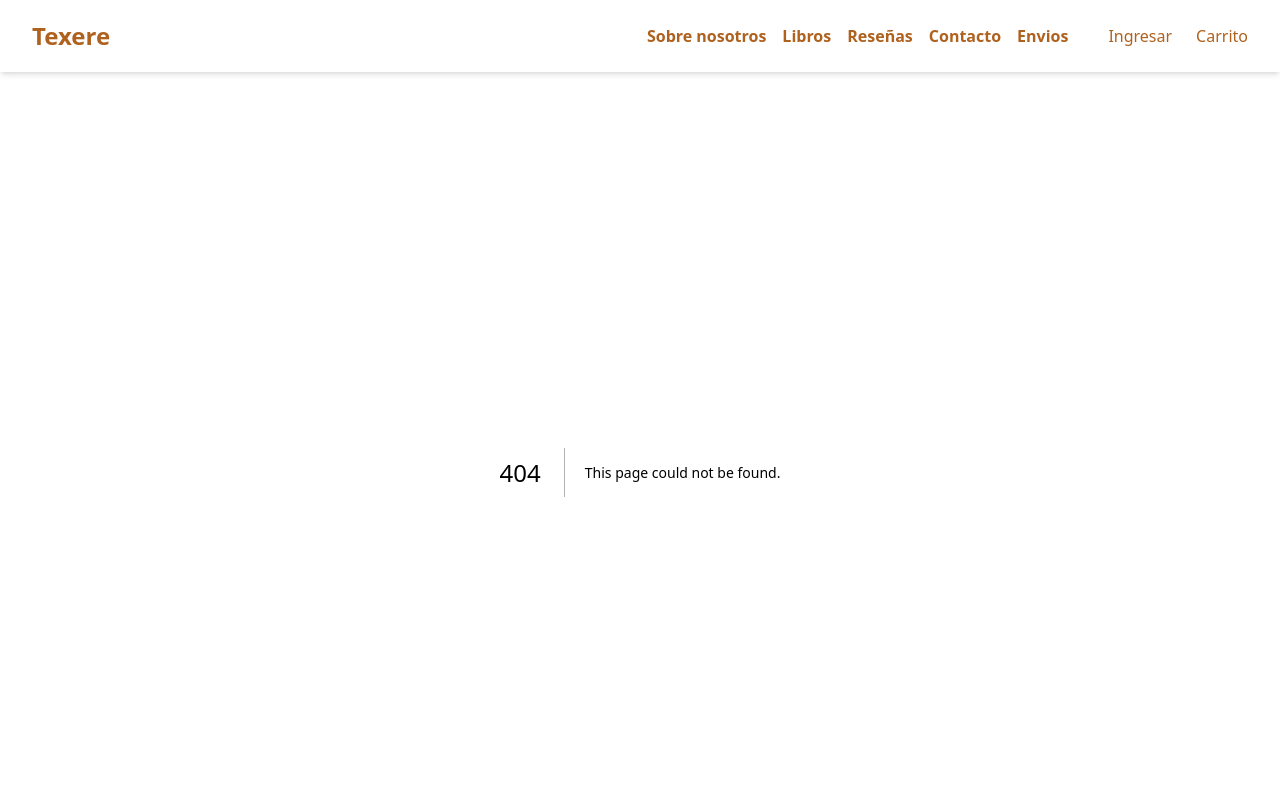
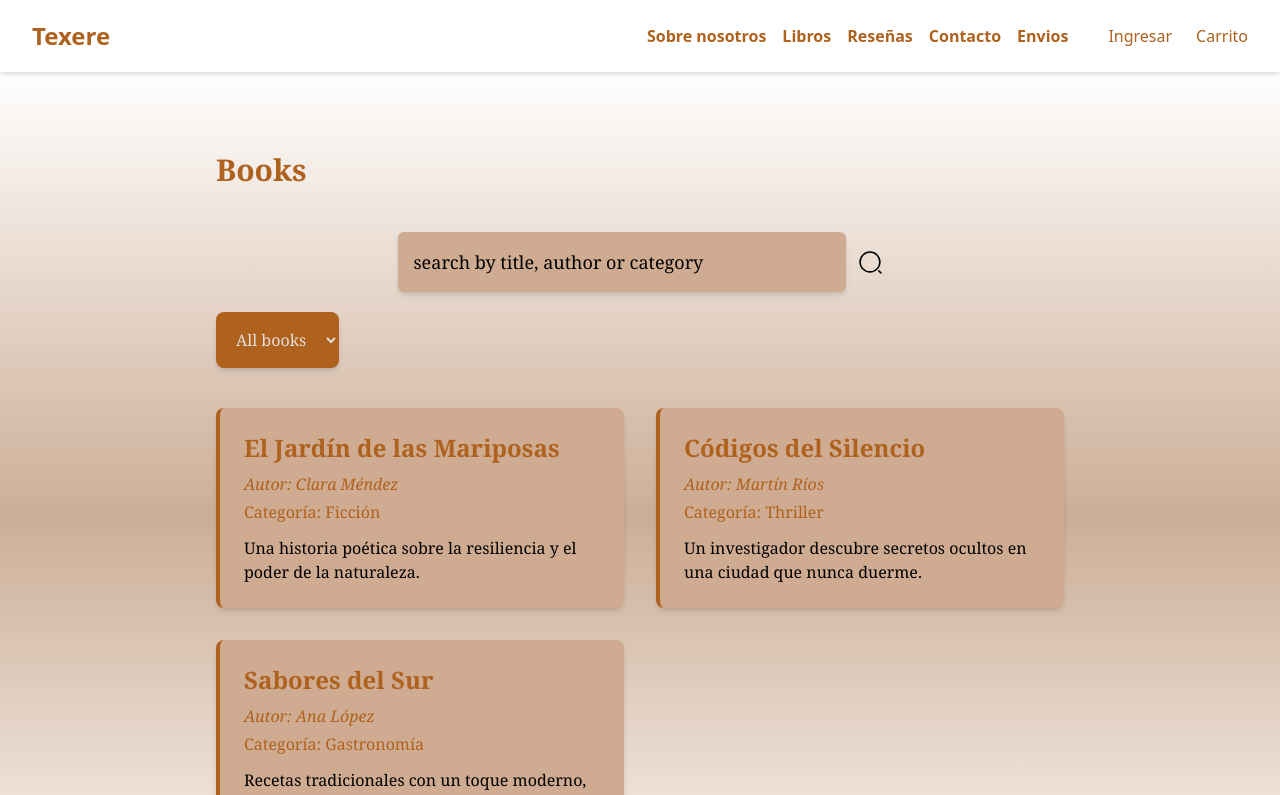
Before and after one commit to MarianaCaradec/BooksEcommerce, a Next.js app: page /libros in a window 1280 px wide. Before the commit this address had no page. Shown: the top 795 px of the page. Built offline with nearby package versions, Linux system fonts and the light colour scheme.

Commit message:
feat: added mocked books for the page's draft

```diff
--- /dev/null
+++ b/app/(pages)/libros/page.tsx
@@ -0,0 +1,118 @@
+import React from "react";
+
+const page = () => {
+  const mockBooks = [
+    {
+      title: "El Jardín de las Mariposas",
+      author: "Clara Méndez",
+      category: "Ficción",
+      description:
+        "Una historia poética sobre la resiliencia y el poder de la naturaleza.",
+    },
+    {
+      title: "Códigos del Silencio",
+      author: "Martín Ríos",
+      category: "Thriller",
+      description:
+        "Un investigador descubre secretos ocultos en una ciudad que nunca duerme.",
+    },
+    {
+      title: "Sabores del Sur",
+      author: "Ana López",
+      category: "Gastronomía",
+      description:
+        "Recetas tradicionales con un toque moderno, directo desde la Patagonia.",
+    },
+  ];
+
+  return (
+    <div className="bg-gradient-to-b from-white via-[#BF9A7C]/80 to-white min-h-screen font-serif">
+      <div className="max-w-4xl mx-auto p-6 py-20">
+        <main>
+          <h1 className="text-3xl font-bold text-[#AF611E] mb-6">Books</h1>
+
+          {/* Search Bar */}
+          <div className="flex items-center justify-center gap-3 py-5">
+            <input
+              placeholder="search by title, author or category"
+              name="text"
+              type="text"
+              // onChange={(e) => setInputSearch(e.target.value)}
+              // value={inputSearch}
+              className="bg-[#CFAC91] text-black text-lg rounded-md placeholder-black p-4 w-full max-w-md shadow-md"
+            />
+            <button
+              //   onClick={() => handleSearch(inputSearch)}
+              className="hover:scale-105 transition-transform"
+            >
+              <svg
+                xmlns="http://www.w3.org/2000/svg"
+                fill="none"
+                viewBox="0 0 24 24"
+                height="25px"
+                width="25px"
+              >
+                <path
+                  strokeLinejoin="round"
+                  strokeLinecap="round"
+                  strokeWidth={1.5}
+                  stroke="#000"
+                  d="M11.5 21C16.7467 21 21 16.7467 21 11.5C21 6.25329 16.7467 2 11.5 2C6.25329 2 2 6.25329 2 11.5C2 16.7467 6.25329 21 11.5 21Z"
+                />
+                <path
+                  strokeLinejoin="round"
+                  strokeLinecap="round"
+                  strokeWidth={1.5}
+                  stroke="#000"
+                  d="M22 22L20 20"
+                />
+              </svg>
+            </button>
+          </div>
+
+          {/* Category Select */}
+          <select
+            //   onChange={(e) => {
+            //     handleSelect(e.target.value);
+            //   }}
+            //   value={categoryId}
+            className="bg-[#AF611E] text-[#E4DFDA] p-4 rounded-lg shadow-md hover:shadow-lg hover:cursor-pointer transition"
+          >
+            <option value={""}>All books</option>
+            {/* {categories &&
+            categories.map((cat) => (
+              <option key={cat.id} value={cat.id}>
+                {cat.name}
+              </option>
+            ))} */}
+          </select>
+
+          {/* Book List */}
+          <div className="grid gap-8 md:grid-cols-2 py-10">
+            {mockBooks.map((book, index) => (
+              <div
+                key={index}
+                className="rounded-lg shadow-md p-6 border-l-4 border-[#AF611E]"
+                style={{ backgroundColor: "#CFAC91" }}
+              >
+                <h2 className="text-2xl font-semibold text-[#AF611E] mb-2">
+                  {book.title}
+                </h2>
+                <p className="text-[#AF611E] italic mb-1">
+                  Autor: {book.author}
+                </p>
+                <p className="text-[#AF611E] font-medium mb-3">
+                  Categoría: {book.category}
+                </p>
+                <p className="text-black">{book.description}</p>
+              </div>
+            ))}
+          </div>
+          {/* <Books /> */}
+        </main>
+      </div>
+    </div>
+  );
+};
+
+export default page;
```
